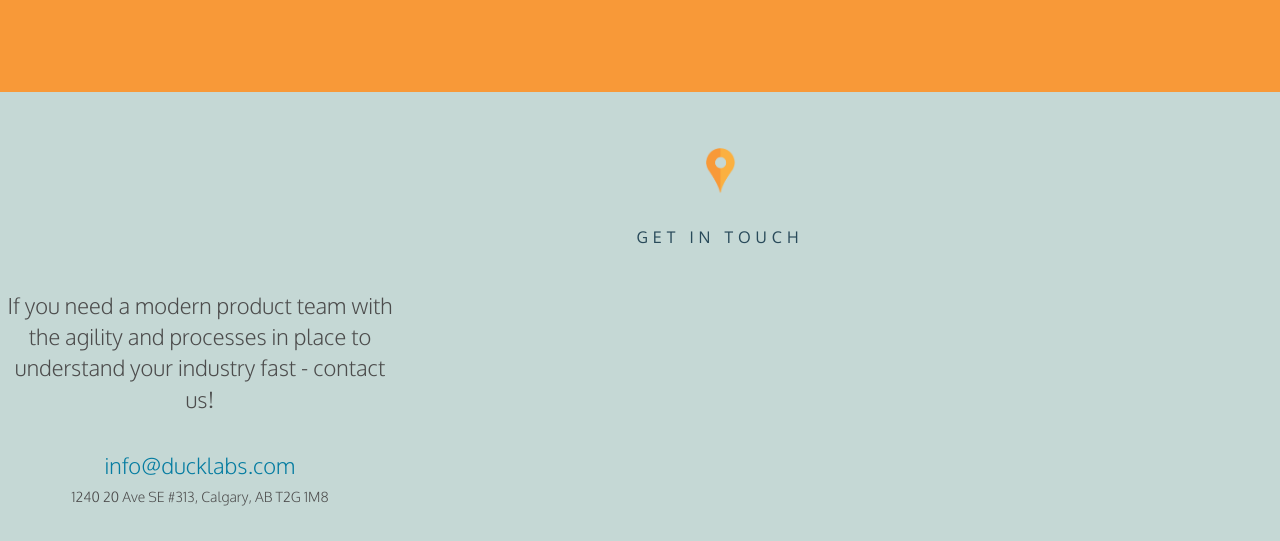
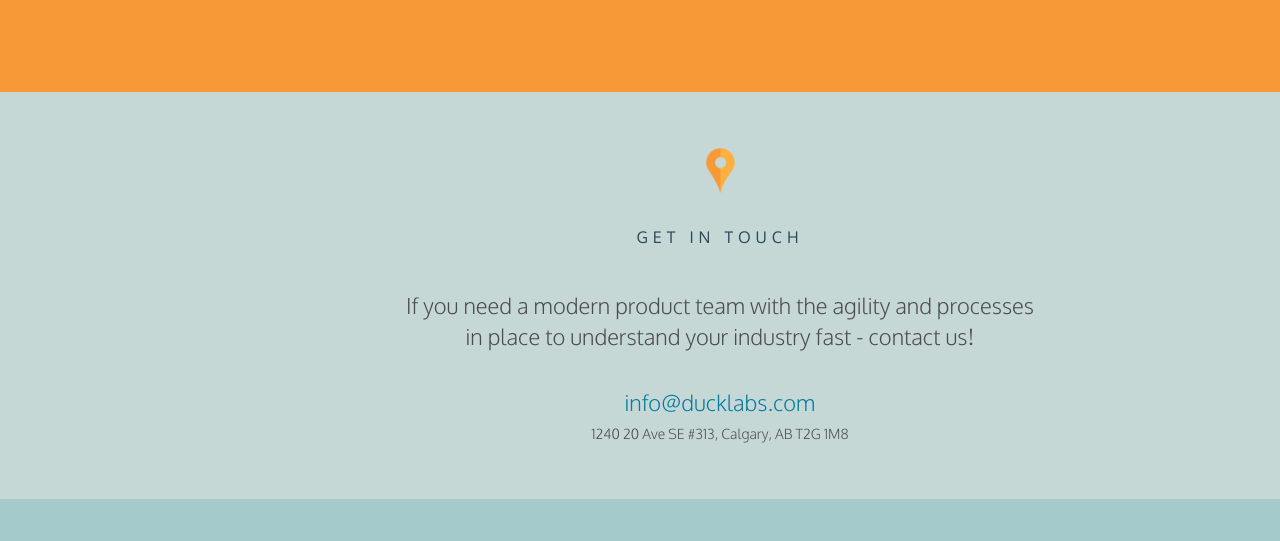
Before and after one commit to ducklabs/ducklabs.ca, a website: page index.html in a window 1280 px wide. Shown: the part 2156-2697 px from the top of the page. Drawn offline with nearby package versions, Linux system fonts and the light colour scheme.

Commit message:
updated styles

```diff
--- a/less/ducklabs.less
+++ b/less/ducklabs.less
@@ -146,7 +146,9 @@ footer {
   }
 
   p {
-    max-width: 400px;
+    max-width: 650px;
+    margin-right: auto;
+    margin-left: auto;
   }
 
   p.address {
```
Also changed, not shown: css/ducklabs.css, css/ducklabs.min.css.
